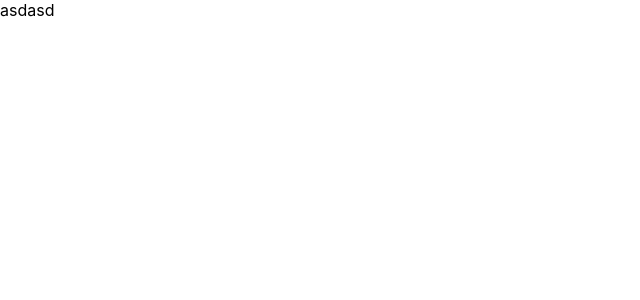
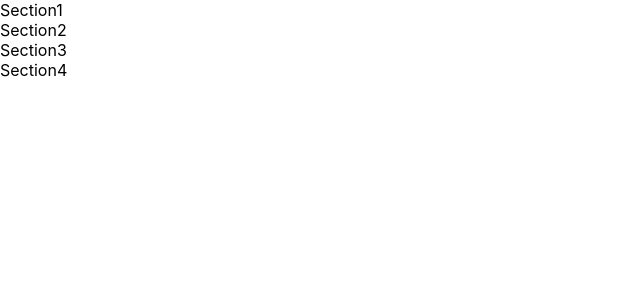
Before and after one commit to GUMBOKIM/gumbo-portpolio, a React (Create React App) app: page / in a window 1280 px wide. Shown: the top 300 px of the page, without its empty margins (0-640 px from the left). Built offline with nearby package versions, Linux system fonts and the light colour scheme.

Commit message:
JENKINS REACT TEST

```diff
--- a/src/App.tsx
+++ b/src/App.tsx
@@ -1,9 +1,18 @@
 import React from 'react';
+import Section1 from "./component/Section1";
+import Section2 from "./component/Section2";
+import Section3 from "./component/Section3";
+import Section4 from "./component/Section4";
 
 function App() {
-  return (
-      <div>asdasd</div>
-  );
+    return (
+        <>
+            <Section1/>
+            <Section2/>
+            <Section3/>
+            <Section4/>
+        </>
+    );
 }
 
 export default App;
--- /dev/null
+++ b/src/component/Section1.tsx
@@ -0,0 +1,11 @@
+import React from "react";
+
+const Section1: React.FC = () => {
+    return (
+        <div>
+            Section1
+        </div>
+    );
+}
+
+export default Section1;
--- /dev/null
+++ b/src/component/Section2.tsx
@@ -0,0 +1,11 @@
+import React from "react";
+
+const Section2: React.FC = () => {
+    return (
+        <div>
+            Section2
+        </div>
+    );
+}
+
+export default Section2;
--- /dev/null
+++ b/src/component/Section3.tsx
@@ -0,0 +1,11 @@
+import React from "react";
+
+const Section3: React.FC = () => {
+    return (
+        <div>
+            Section3
+        </div>
+    );
+}
+
+export default Section3;
--- /dev/null
+++ b/src/component/Section4.tsx
@@ -0,0 +1,11 @@
+import React from "react";
+
+const Section4: React.FC = () => {
+    return (
+        <div>
+            Section4
+        </div>
+    );
+}
+
+export default Section4;
--- a/src/index.tsx
+++ b/src/index.tsx
@@ -6,12 +6,9 @@ import App from './App';
 const root = ReactDOM.createRoot(
   document.getElementById('root') as HTMLElement
 );
+
 root.render(
   <React.StrictMode>
     <App />
   </React.StrictMode>
 );
-
-// If you want to start measuring performance in your app, pass a function
-// to log results (for example: reportWebVitals(console.log))
-// or send to an analytics endpoint. Learn more: https://bit.ly/CRA-vitals
```
